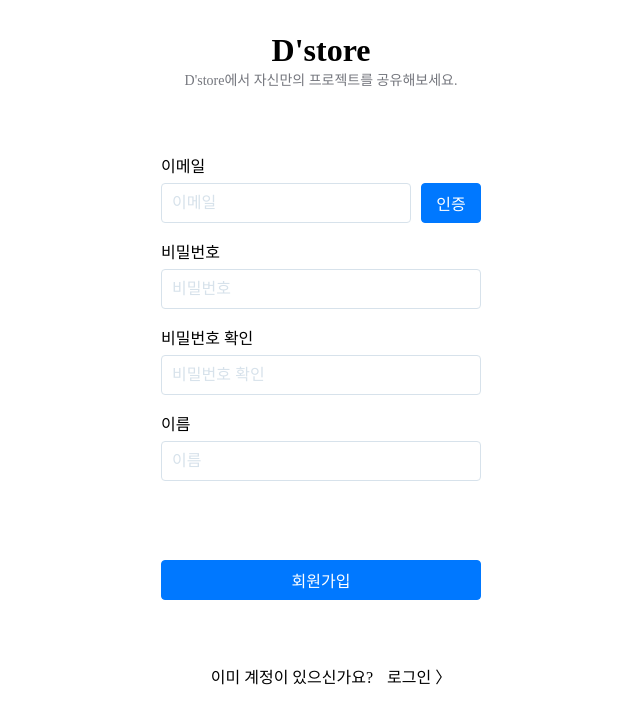
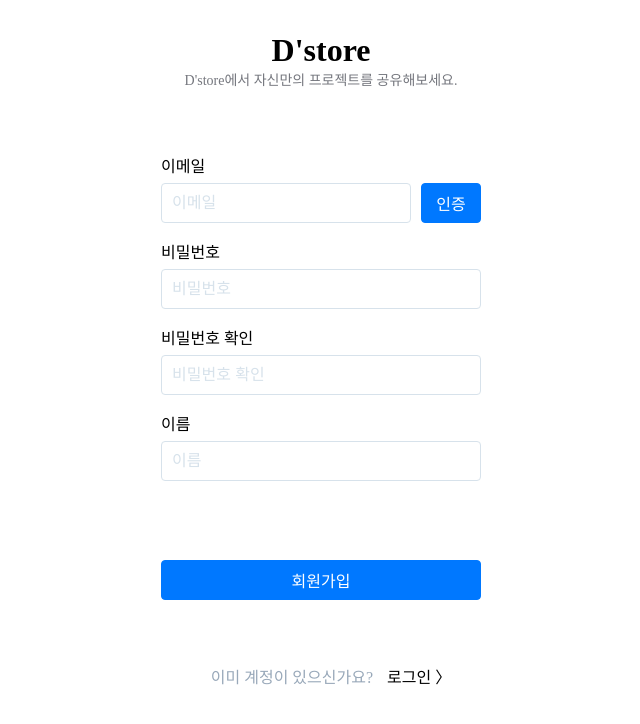
Before and after one commit to D-Store/D-store-practice, a React (Create React App) app: page /signUp in a window 1280 px wide. Shown: the top 724 px of the page, without its empty margins (319-959 px from the left). Built offline with nearby package versions, Linux system fonts and the light colour scheme.

Commit message:
[UPDATE] signup css

```diff
--- a/src/components/SignUp/SignUp.css
+++ b/src/components/SignUp/SignUp.css
@@ -127,6 +127,10 @@
   background-color: #3995ff;
 }
 
+.signUp-form-signIn-item {
+  color: #98a8b9;
+}
+
 .signUp-form-signIn-itme-after {
   text-decoration: none;
   margin-left: 10px;
```
